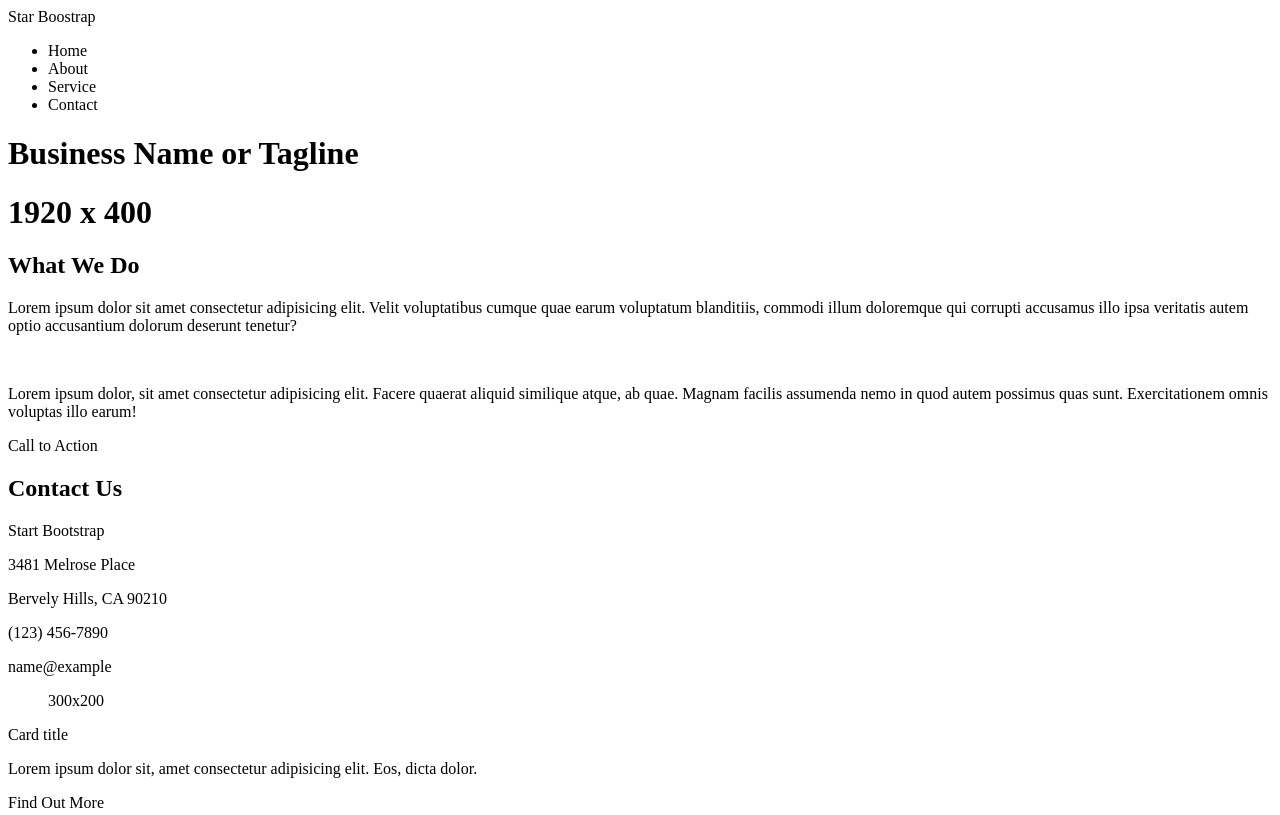
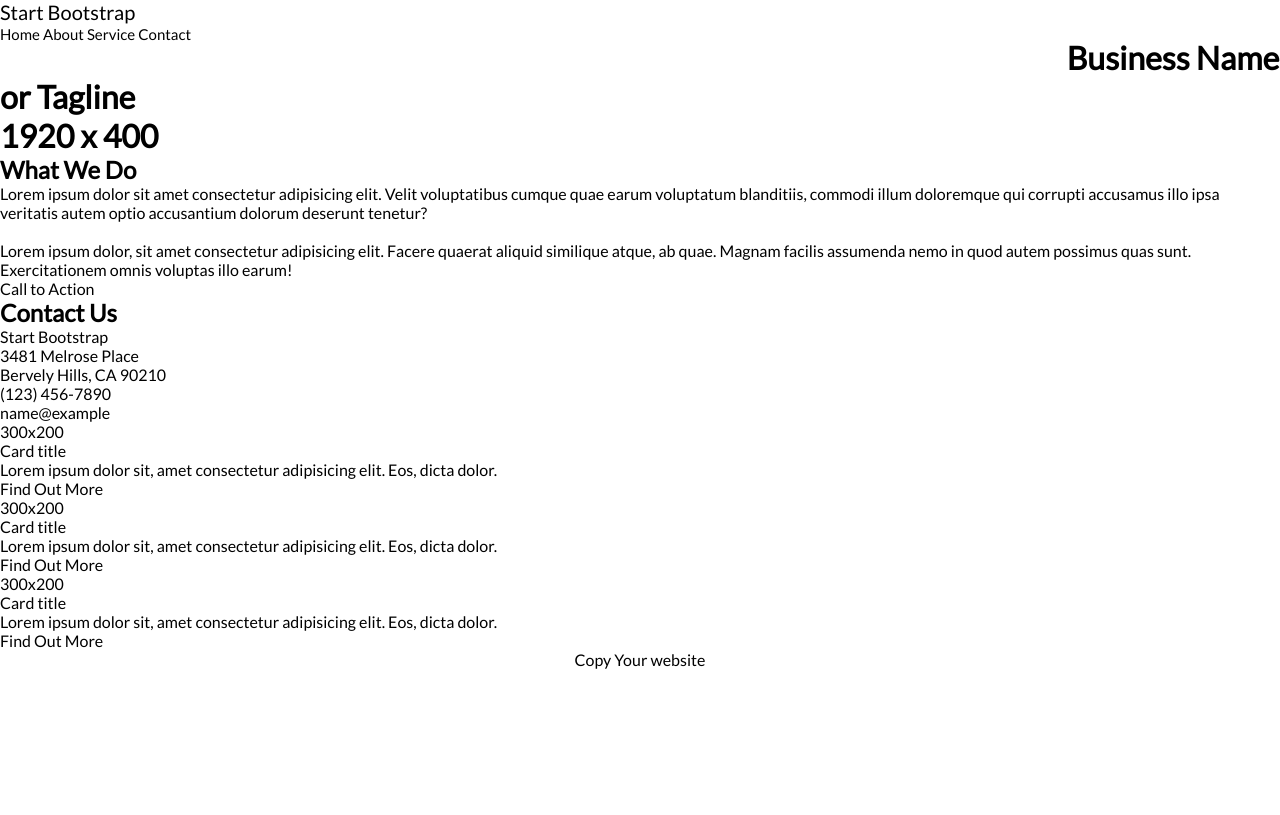
Before and after one commit to SilviaLu/Mi-paginaRC, a plain HTML site: page index.html in a window 1280 px wide. Shown: the top 815 px of the page. Drawn offline with Linux system fonts and the light colour scheme.

Commit message:
header-css

```diff
--- a/css/styles.css
+++ b/css/styles.css
@@ -0,0 +1,39 @@
+/* Styles generales */
+
+* {
+    box-sizing: border-box;
+    padding: 0;
+    margin: 0;
+  }
+
+  body {
+    font-family: 'Lato', sans-serif;
+
+  }
+  /* Styles-navigator */
+
+ .desktop{
+    outline-color: 2px solid red;
+    background-color: hsl(210,10,22);
+    display: inline-block;
+
+ }
+
+  .logo-text{
+      background-color: white;
+      font-size: 20px;
+  }
+
+  .nav-menu{
+      position: relative;
+      right: 0px;
+      /* display: inline-block; */
+
+  }
+
+  ul li {
+    list-style: none;
+    display: inline-block;
+    margin-right: 0px;
+    font-size: 15px;
+  }
--- a/index.html
+++ b/index.html
@@ -6,14 +6,17 @@
     <meta http-equiv="X-UA-Compatible" content="ie=edge">
 		<link rel="icon" href="assets/images/icon2.ico">
 		<link rel="stylesheet" href="css/grid-system.css">
+		<link href="https://fonts.googleapis.com/css?family=Lato" rel="stylesheet">
 		<link rel="stylesheet" href="css/styles.css">
     <title>Mi pagina RC</title>
 </head>
 <body>
 	<header>
-		<nav>
-			<div>Star Boostrap</div>
-			<div>
+		<nav class="col-md-10 desktop">
+			<div class="logo-left">
+				<span class="logo-text">Start Bootstrap</span>
+			</div>
+			<div class="nav-menu">
 				<ul>
 					<li>Home</li>
 					<li>About</li>
@@ -22,7 +25,8 @@
 				</ul>
 			</div>
 		</nav>
-
+		<br>
+		<br>
 		<div class="row-title">
 			<h1>Business Name or Tagline</h1>
 			<h1>1920 x 400</h1>
```
